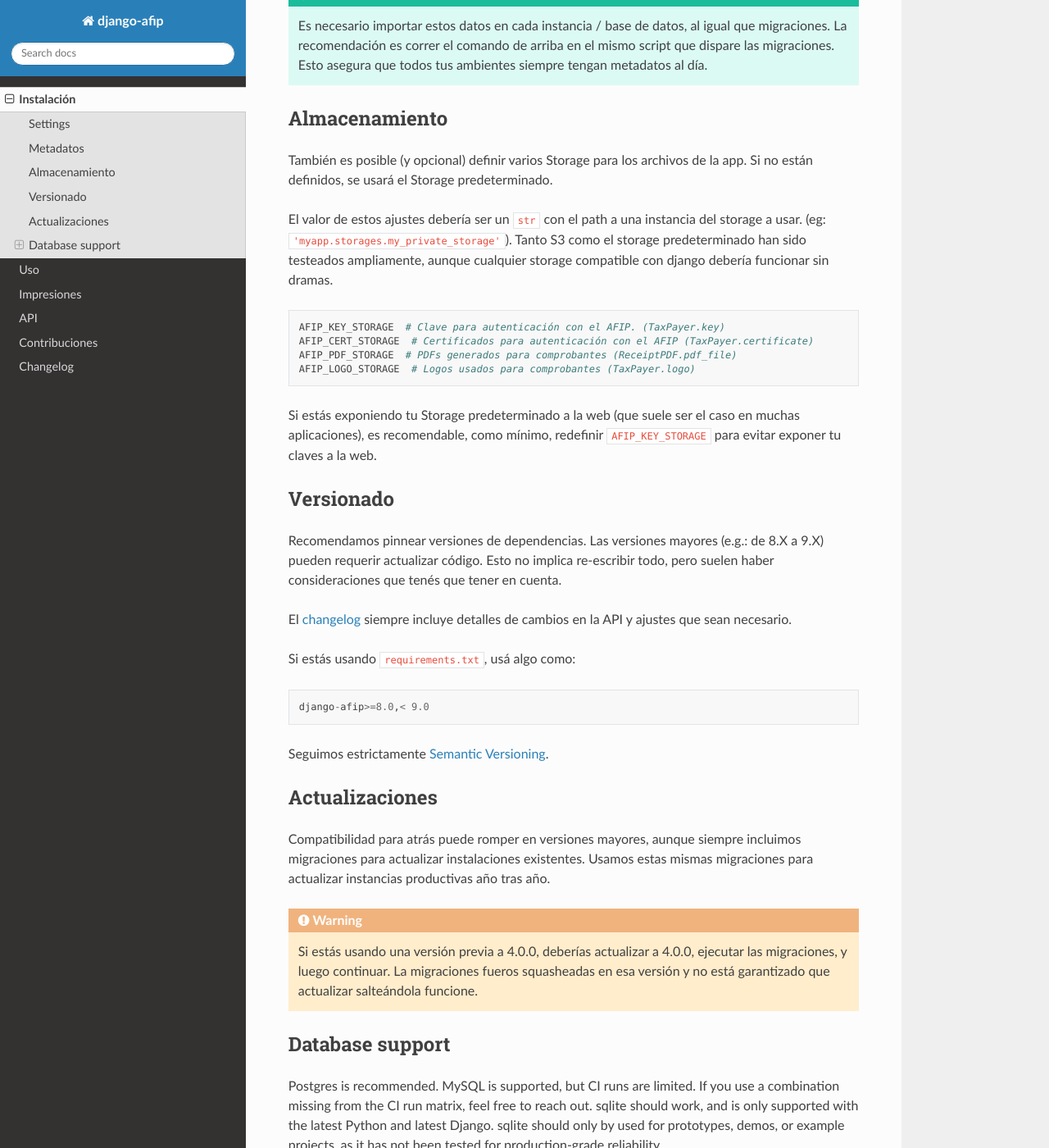
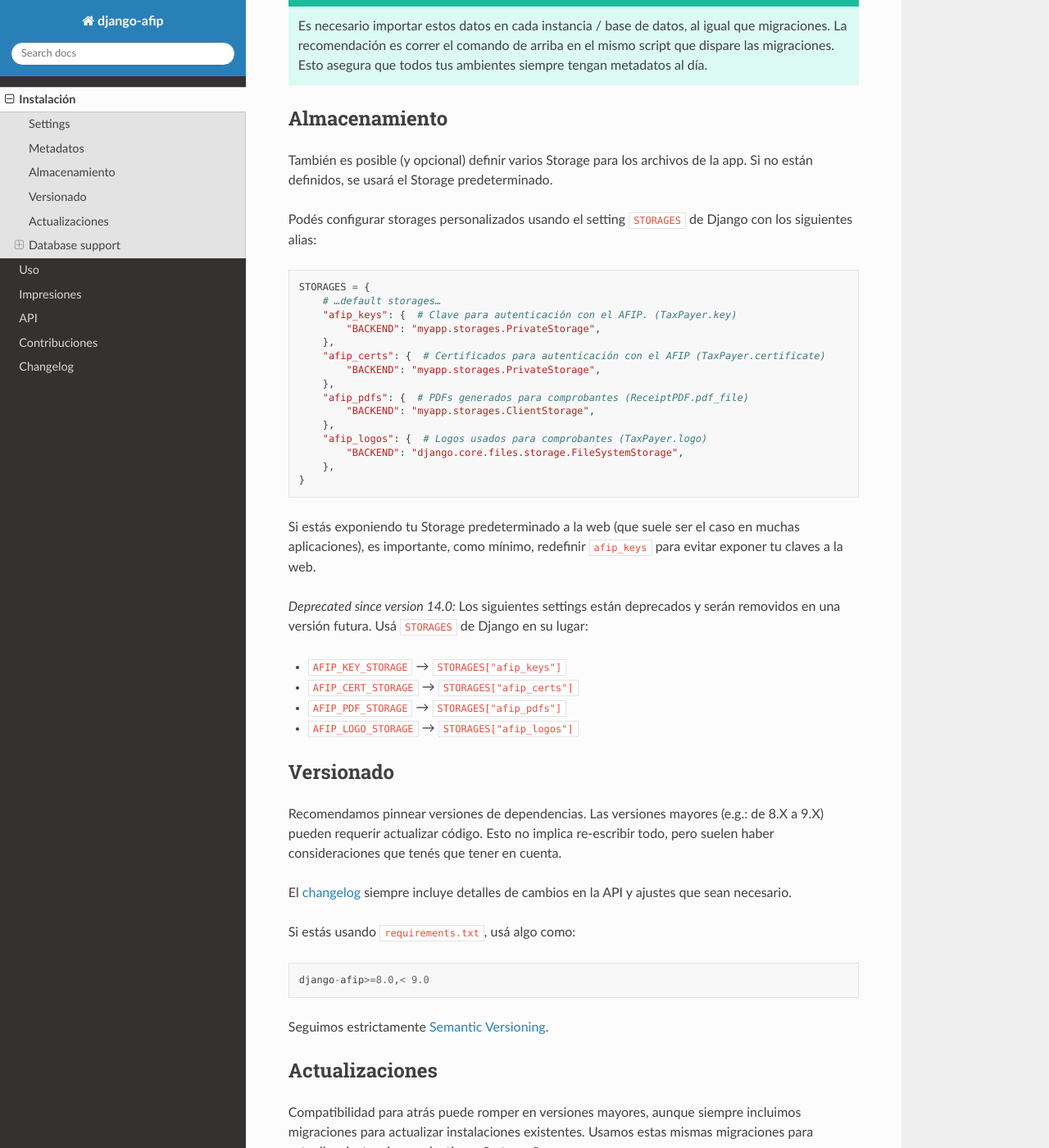
Before and after one commit to WhyNotHugo/django-afip, a Sphinx documentation site: the page built from docs/installation.rst, in a window 1280 px wide and 1400 px high, scrolled down 1303 px. Shown: the whole window at 82% size. Built offline with Sphinx 7.4.7 and the Read the Docs theme 3.1.0, drawn with Linux system fonts in a browser that asks for light colours; pages that are not in the unit, such as notebooks, are missing from menus; the version number could not be read and is left out; cross-references to code outside the pages are shown as plain code.

Commit message:
Switch to standard STORAGES setting
Switch from our own custom settings to Django's new standard STORAGE
settings.

Implements: https://github.com/WhyNotHugo/django-afip/issues/187

```diff
--- a/docs/installation.rst
+++ b/docs/installation.rst
@@ -76,21 +76,40 @@ También es posible (y opcional) definir varios :doc:`Storage
 <django:ref/files/storage>` para los archivos de la app. Si no están definidos,
 se usará el Storage predeterminado.
 
-El valor de estos ajustes debería ser un ``str`` con el path a una instancia
-del storage a usar. (eg: ``'myapp.storages.my_private_storage'``). Tanto S3
-como el storage predeterminado han sido testeados ampliamente, aunque cualquier
-storage compatible con django debería funcionar sin dramas.
+Podés configurar storages personalizados usando el setting :setting:`STORAGES`
+de Django con los siguientes alias:
 
 .. code-block:: python
 
-    AFIP_KEY_STORAGE  # Clave para autenticación con el AFIP. (TaxPayer.key)
-    AFIP_CERT_STORAGE  # Certificados para autenticación con el AFIP (TaxPayer.certificate)
-    AFIP_PDF_STORAGE  # PDFs generados para comprobantes (ReceiptPDF.pdf_file)
-    AFIP_LOGO_STORAGE  # Logos usados para comprobantes (TaxPayer.logo)
+    STORAGES = {
+        # …default storages…
+        "afip_keys": {  # Clave para autenticación con el AFIP. (TaxPayer.key)
+            "BACKEND": "myapp.storages.PrivateStorage",
+        },
+        "afip_certs": {  # Certificados para autenticación con el AFIP (TaxPayer.certificate)
+            "BACKEND": "myapp.storages.PrivateStorage",
+        },
+        "afip_pdfs": {  # PDFs generados para comprobantes (ReceiptPDF.pdf_file)
+            "BACKEND": "myapp.storages.ClientStorage",
+        },
+        "afip_logos": {  # Logos usados para comprobantes (TaxPayer.logo)
+            "BACKEND": "django.core.files.storage.FileSystemStorage",
+        },
+    }
 
 Si estás exponiendo tu Storage predeterminado a la web (que suele ser el caso
-en muchas aplicaciones), es recomendable, como mínimo, redefinir
-``AFIP_KEY_STORAGE`` para evitar exponer tu claves a la web.
+en muchas aplicaciones), es importante, como mínimo, redefinir ``afip_keys``
+para evitar exponer tu claves a la web.
+
+.. deprecated:: 14.0
+
+    Los siguientes settings están deprecados y serán removidos en una versión
+    futura. Usá :setting:`STORAGES` de Django en su lugar:
+
+    - ``AFIP_KEY_STORAGE`` → ``STORAGES["afip_keys"]``
+    - ``AFIP_CERT_STORAGE`` → ``STORAGES["afip_certs"]``
+    - ``AFIP_PDF_STORAGE`` → ``STORAGES["afip_pdfs"]``
+    - ``AFIP_LOGO_STORAGE`` → ``STORAGES["afip_logos"]``
 
 Versionado
 ----------
```
Also changed, not shown: docs/changelog.rst (+11 -0 lines), 2 other files.
